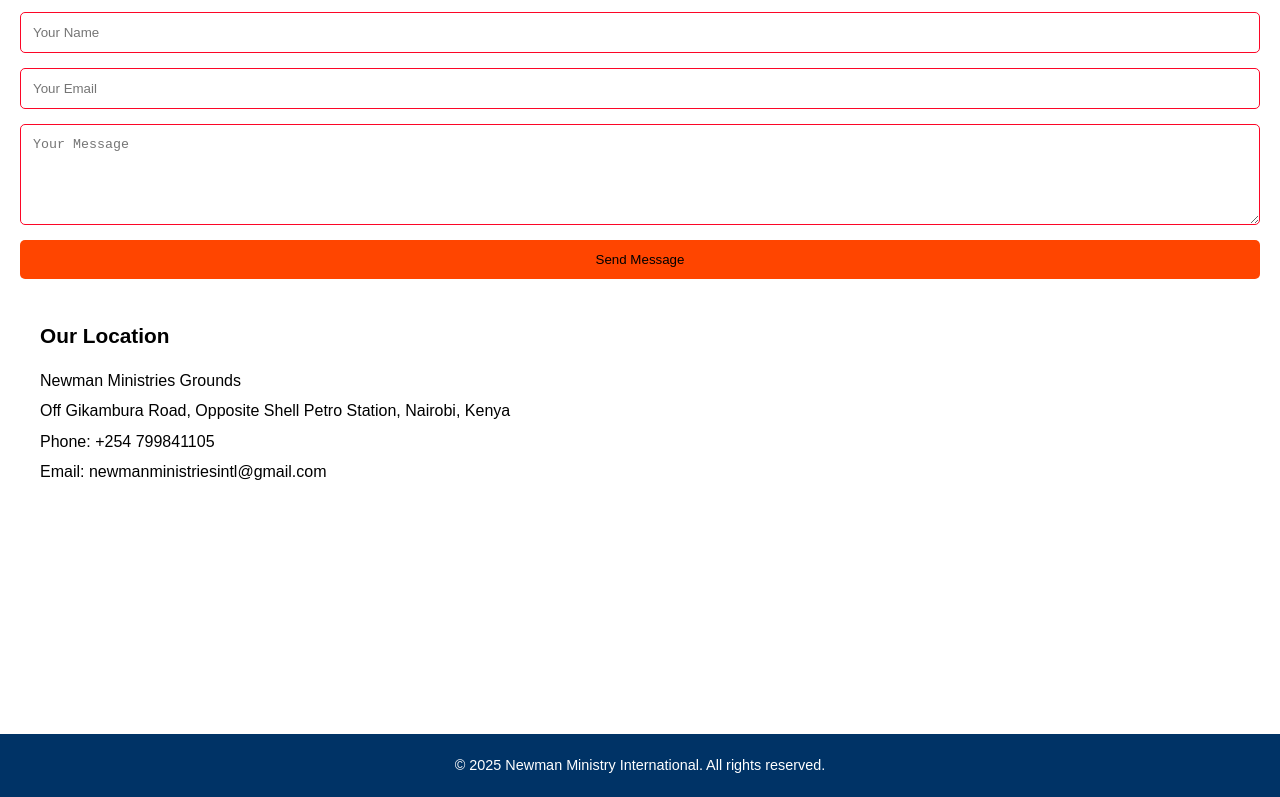
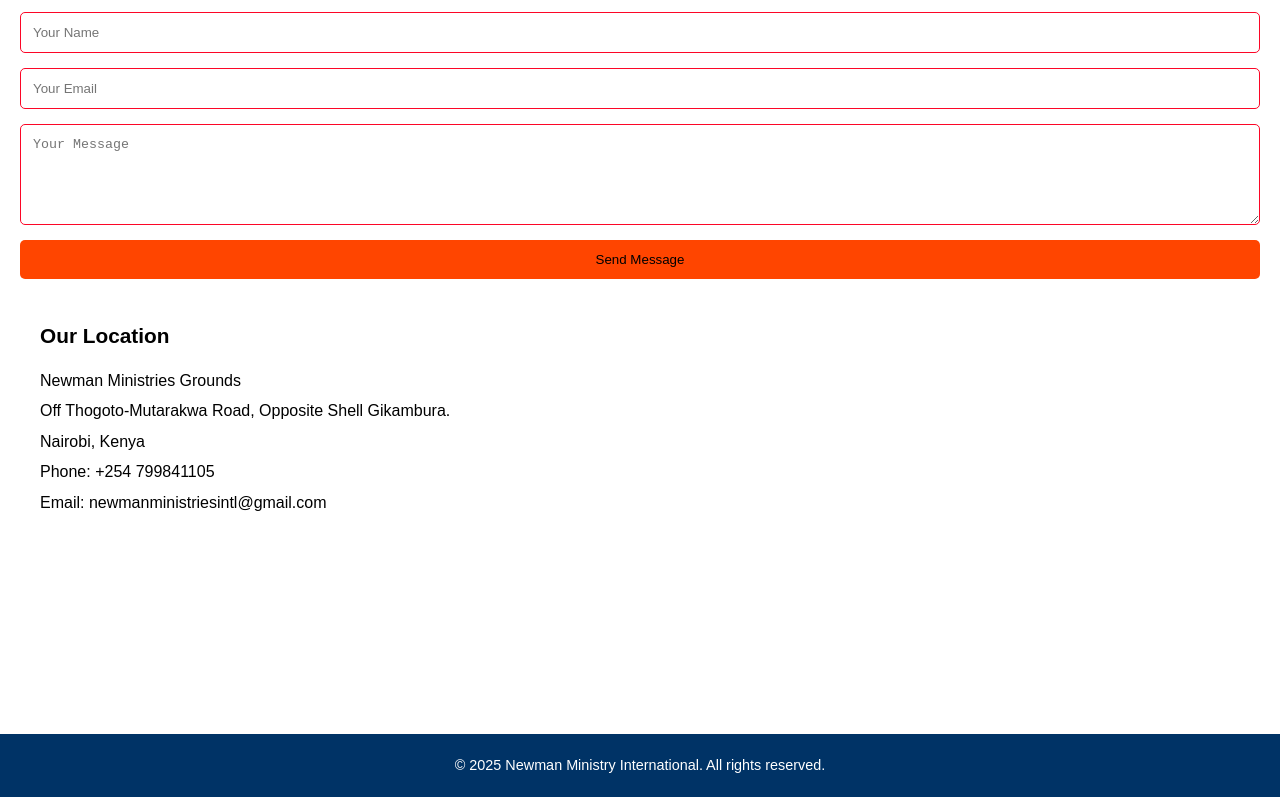
Before and after one commit to Wambu-i7/New-Man-Ministries, a plain HTML site: page contact.html in a window 1280 px wide. Shown: the part 809-1606 px from the top of the page. Drawn offline with Linux system fonts and the light colour scheme.

Commit message:
updated the contact info

```diff
--- a/contact.html
+++ b/contact.html
@@ -83,7 +83,8 @@
       <div class="contact-info">
         <h3>Our Location</h3>
         <p>Newman Ministries Grounds</p>
-        <p>Off Gikambura Road, Opposite Shell Petro Station, Nairobi, Kenya</p>
+        <p>Off Thogoto-Mutarakwa Road, Opposite Shell Gikambura.</p>
+        <p>Nairobi, Kenya</p>
         <p>Phone: +254 799841105</p>
         <p>Email: newmanministriesintl@gmail.com</p>
       </div>
```
